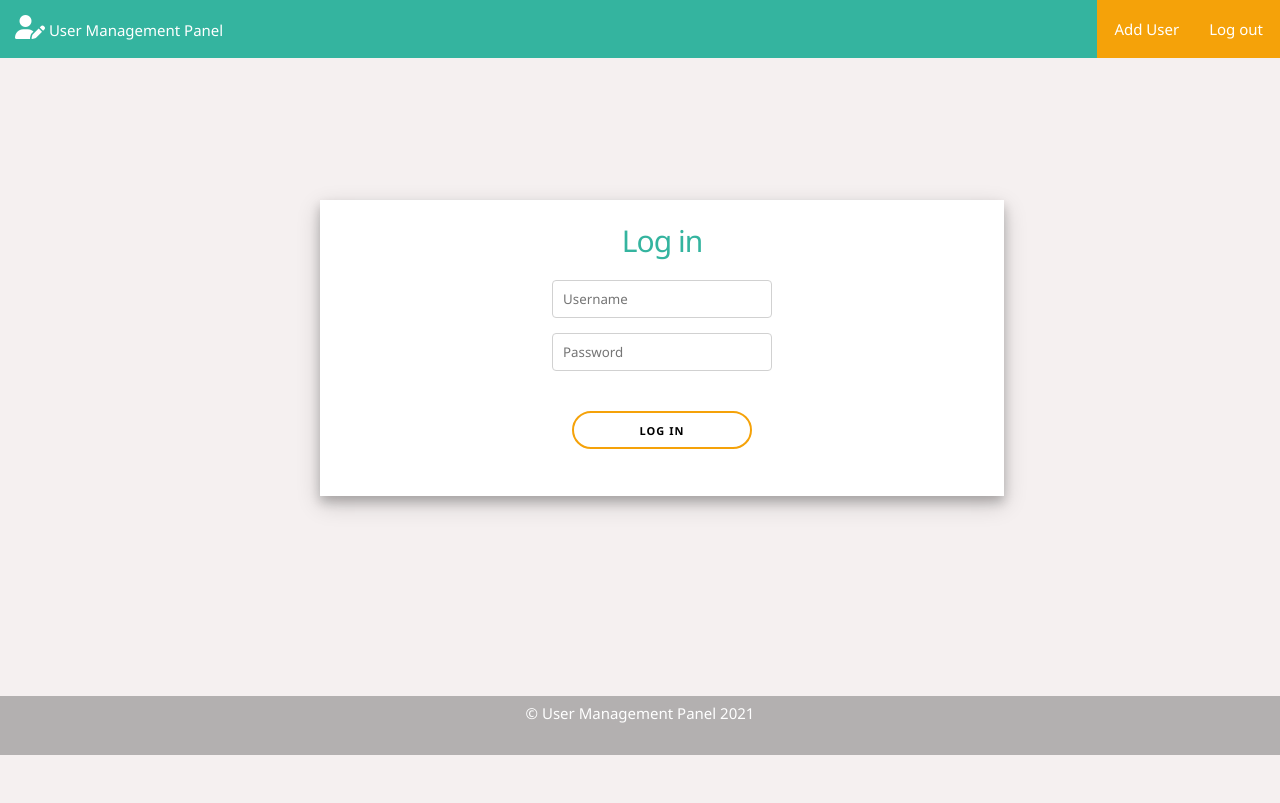
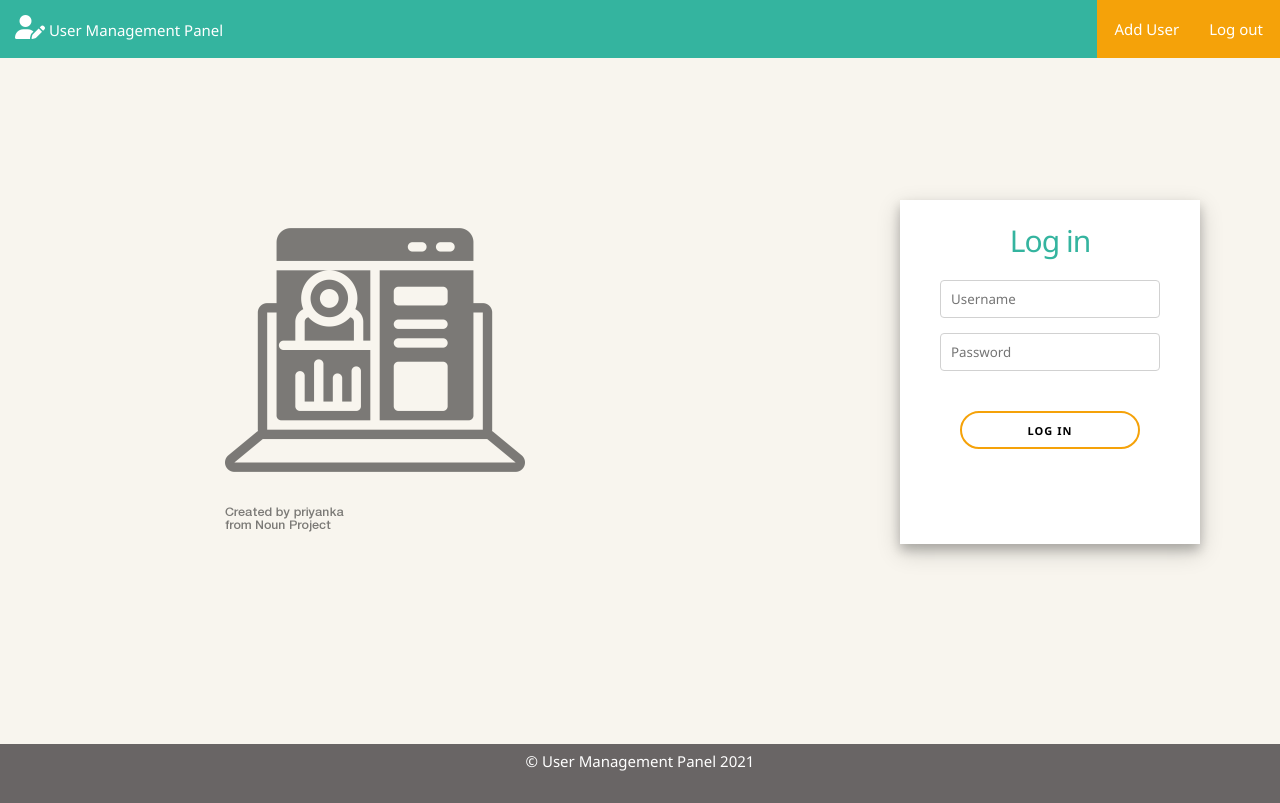
Before and after one commit to Andja-98/Andja-98.github.io, a React (Create React App) app: page / in a window 1280 px wide. Built offline with nearby package versions, Linux system fonts and the light colour scheme; no server answers.

Commit message:
Final project

```diff
--- a/src/features/LoginPage.jsx
+++ b/src/features/LoginPage.jsx
@@ -35,7 +35,10 @@ export class LoginPage extends React.Component {
         const { loggingIn } = this.props;
         const { username, password, submitted } = this.state;
         return (
-            <div className="center">
+            <div className="login-body">
+            <img src="user_icon.png"/>
+            <div className="two-parts">
+
                 <h2>Log in</h2>
                 <form name="form" onSubmit={this.handleSubmit}>
 
@@ -57,6 +60,7 @@ export class LoginPage extends React.Component {
                     </div>
                 </form>
             </div>
+            </div>
               );
             }
         }
--- a/src/features/Style.css
+++ b/src/features/Style.css
@@ -2,7 +2,7 @@
    font-family: 'Segoe UI', Tahoma, Geneva, Verdana, sans-serif;
 }
 body{
-    background-color: rgb(245, 240, 240);
+    background-color: rgb(248, 245, 238);
     margin: 0;
 }
 .navbar_elements{
@@ -48,16 +48,34 @@ body{
    border:2px solid white;
    box-shadow: 0 6px 10px 0 rgba(0, 0, 0, 0.2), 0 8px 22px 0 rgba(0, 0, 0, 0.19);
 }
-.center{
+.two-parts{
    margin:200px;
-   margin-left: 320px;
-   width:50%;
-   padding:20px;
+   margin-left: 900px;
+   width:20%;
+   height: 300px;
+   padding: 20px;
    background-color: white;
    text-align: center;
    border:2px solid white;
    box-shadow: 0 6px 10px 0 rgba(0, 0, 0, 0.2), 0 8px 22px 0 rgba(0, 0, 0, 0.19);
 
+}
+img{
+   width: 350px;
+   height: 350px;
+   position: absolute;
+   margin-left: 200px;
+   opacity: 50%;
+}
+.center{
+    margin:200px;
+    margin-left: 320px;
+    width:50%;
+    padding: 20px;
+    background-color: white;
+    text-align: center;
+    border:2px solid white;
+    box-shadow: 0 6px 10px 0 rgba(0, 0, 0, 0.2), 0 8px 22px 0 rgba(0, 0, 0, 0.19);
 }
 .user-info{
     margin:80px;
@@ -118,7 +136,7 @@ ul{
 	width: 100;
 	height: auto;
 	margin: auto;
-	background-color:#b3b0b0;
+	background-color:#696565;
 	padding: 5px;
     text-align: center;
 	color:#ffffff;
--- a/src/features/users/UserList.jsx
+++ b/src/features/users/UserList.jsx
@@ -16,9 +16,6 @@ export function UserList() {
 
   return (
     <div className="container">
-
-
-
           <table className="users-table">
             <thead id="head-tr">
               <tr>
```
Also changed, not shown: public/user_icon.png (added).
